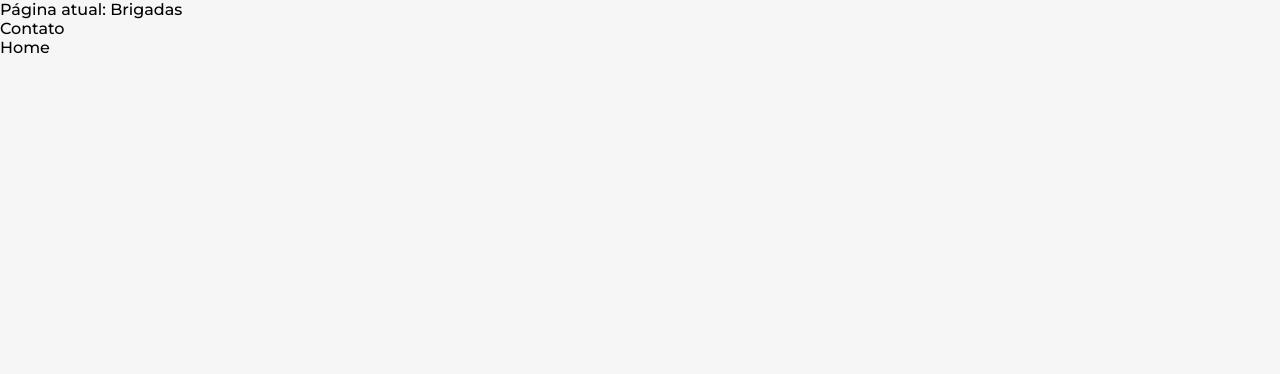
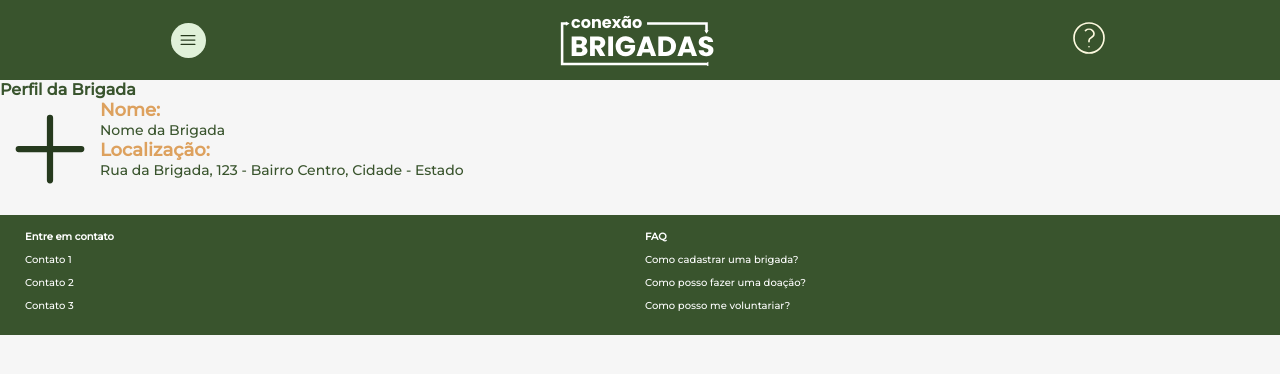
Before and after one commit to DiverIntoDev/-Front-CSR-Fire-Brigades, a Next.js app: page /brigadesPage in a window 1280 px wide. Shown: the top 374 px of the page. Built offline with nearby package versions, Linux system fonts and the light colour scheme.

Commit message:
Add initial page for brigades detail

```diff
--- a/src/app/brigadesPage/page.js
+++ b/src/app/brigadesPage/page.js
@@ -1,23 +1,36 @@
-import Link from "next/link";
+'use client'
+
+import { useState } from "react";
+import Header from "../components/header";
+import Image from "next/image";
+import Footer from "../components/footer";
+import Icons from "../constants/icons";
 
 function Brigades() {
+  const [brigadeName, setBrigadeName] = useState("Nome da Brigada");
+  const [location, setLocation] = useState("Rua da Brigada, 123 - Bairro Centro, Cidade - Estado");
 
   return (
-      <>
+    <div style={{opacity: "1", transition: "opacity 0.5s"}}>
+      <Header/>
       <div>
-          Página atual:  Brigadas
+        <span style={{color: "#39542D", fontWeight: "bolder", width: "100%", marginBottom: "1rem", font: "bold bold bold 20px/24px 'Montserrat'", fontFamily: "'Montserrat', sans-serif"}}>Perfil da Brigada</span>
+        <div style={{display: "flex"}}>
+          <Image src={Icons.adicionar.value} alt="Brigade" width={100} height={100} style={{borderRadius: "50%", marginBottom: "1rem"}}/>
+          <div>
+            <div style={{display: "flex", flexWrap: "wrap"}}>
+              <span style={{color: "#DDA15E", fontWeight: "bolder", width: "100%", font: "normal normal bold 18px/22px 'Montserrat'", fontFamily: "'Montserrat', sans-serif"}}>Nome:</span>
+              <span style={{color: "#39542D", width: "100%", font: "normal normal normal 14px/18px 'Montserrat'", fontFamily: "'Montserrat', sans-serif"}}>{brigadeName}</span>
             </div>
-        <div>
-          <Link href="/contactPage">
-              Contato
-          </Link>
+            <div style={{display: "flex", flexWrap: "wrap"}}>
+              <span style={{color: "#DDA15E", fontWeight: "bolder", width: "100%", font: "normal normal bold 18px/22px 'Montserrat'", fontFamily: "'Montserrat', sans-serif"}}>Localização:</span>
+              <span style={{color: "#39542D", width: "100%", font: "normal normal normal 14px/18px 'Montserrat'", fontFamily: "'Montserrat', sans-serif"}}>{location}</span>
             </div>
-        <div>
-          <Link href="/home">
-              Home
-          </Link>
           </div>
-      </>
+        </div>
+      </div>
+      <Footer/>
+    </div>
     );
 }
 
```
Lines whose indentation alone changed are shown as unchanged.
